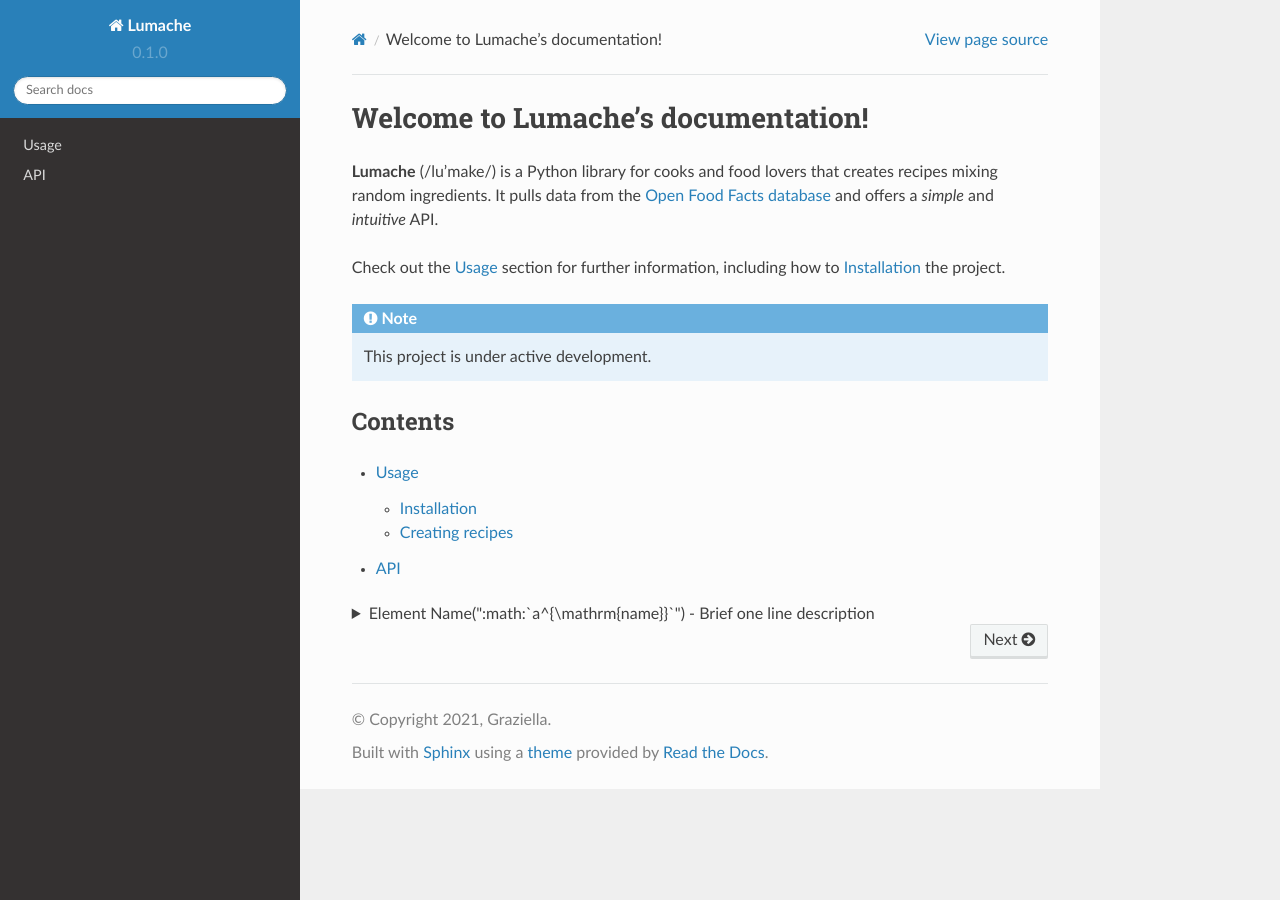
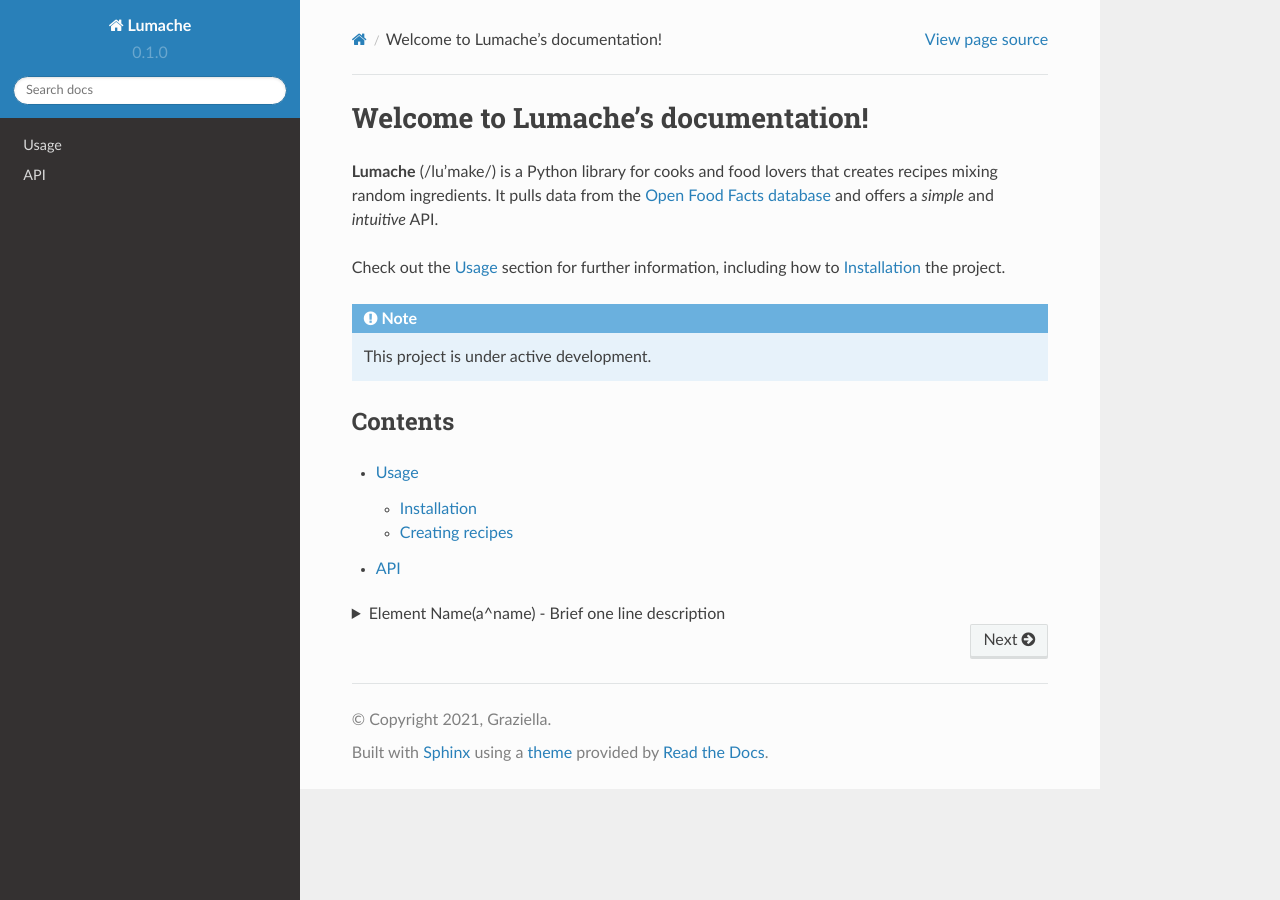
Before and after one commit to HaomiaoLuoLlanio/doc_beginning, a Sphinx documentation site: the page built from docs/source/index.rst, in a window 1280 px wide. Built offline with Sphinx 7.4.7 and the Read the Docs theme 2.0.0, drawn with Linux system fonts in a browser that asks for light colours.

Commit message:
Update index.rst

```diff
--- a/docs/source/index.rst
+++ b/docs/source/index.rst
@@ -24,7 +24,7 @@
 .. raw:: html
 
    <details>
-     <summary>Element Name(":math:`a^{\mathrm{name}}`") - Brief one line description</summary>
+     <summary>Element Name(a^name) - Brief one line description</summary>
      <p>Element name: expression<br>
      Details:<br>
      Examples:<br>
```
